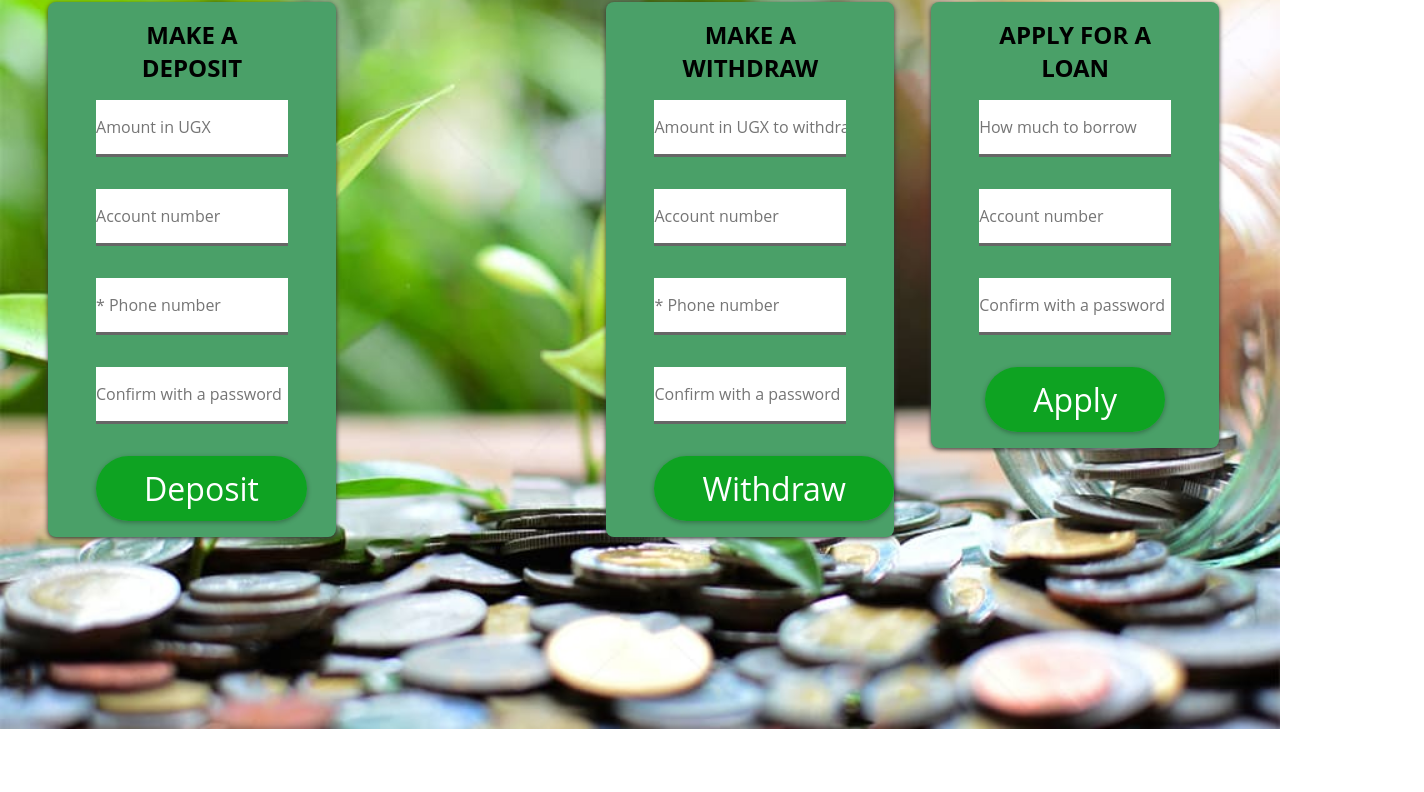
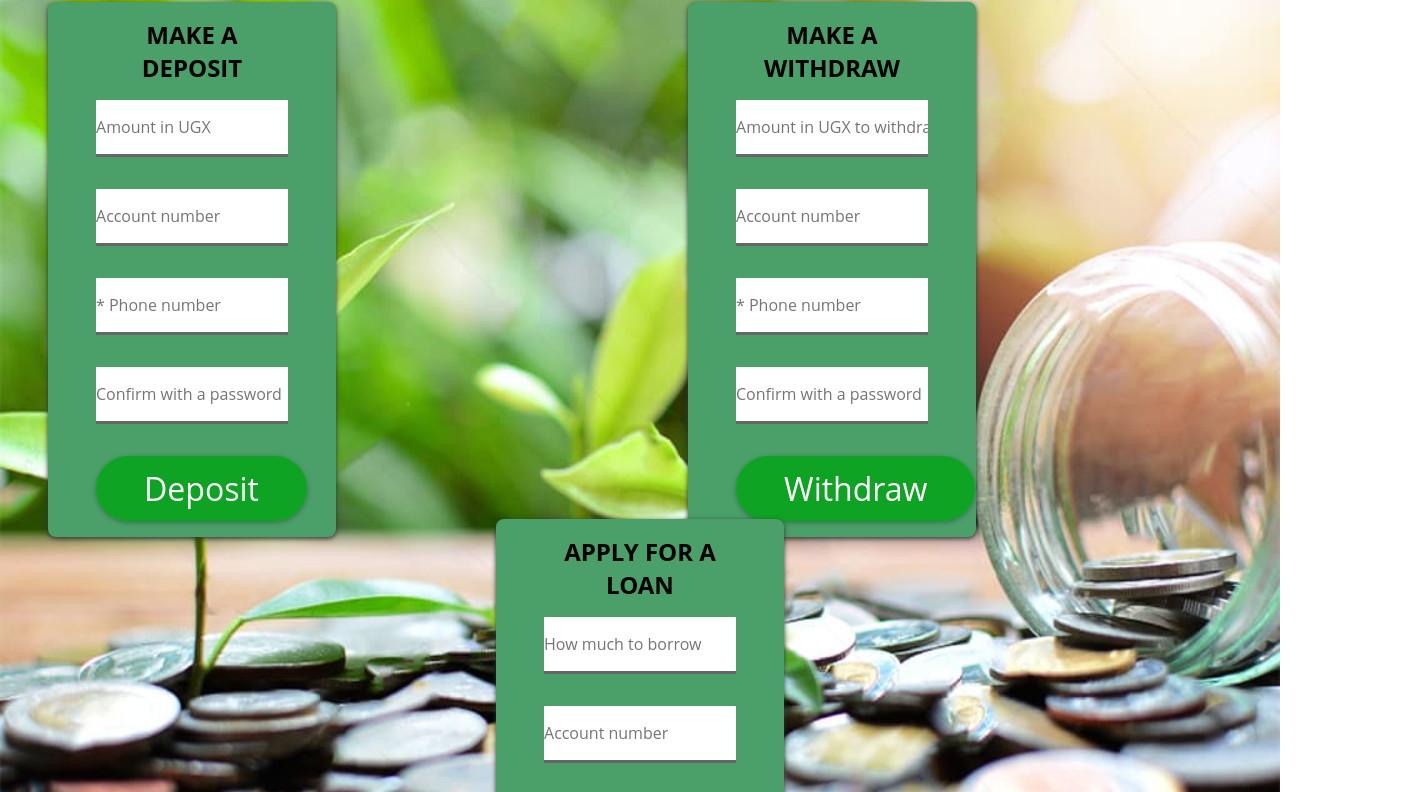
Before and after one commit to senkasimicheal/probank, a website: page views/transactions.html in a window 1280 px wide. Shown: the part 71-863 px from the top of the page, 1424 px wide, since content can reach past the window. Before the commit the page ends 800 px from the top, so only its background shows below. Drawn offline with Linux system fonts and the light colour scheme.

Commit message:
updated my views

```diff
--- a/views/style.css
+++ b/views/style.css
@@ -192,13 +192,15 @@ header #menu{
     position: relative;
 }
 
-.withd{
-    margin-left: -10%;
+.loan{
+    position: relative;
+    margin-top: 17%;
 }
-
-.loan{
-    margin: 0 10rem;
-    margin-left: -10%;
+.just{
+    display: flex;
+    align-items: center;
+    justify-content: center;
+    text-align: center;
 }
 
 .transctions .box{
--- a/views/transactions.html
+++ b/views/transactions.html
@@ -44,8 +44,9 @@
                 <input class="btn" type="submit" class="btn" value="Withdraw">
             </form>
         </div>
+    </div>
 
-        <div>
+    <div class="just">
         <form action="/loan" method="post" class="transctions loan">
             <h2>APPLY FOR A LOAN</h2>
             <input class="box" required type='currency' name="loan" placeholder='How much to borrow'/>
@@ -54,6 +55,5 @@
             <input class="btn" type="submit" class="btn" value="Apply">
         </form>
     </div>
-    </div>
 </body>
 </html>
```
Lines whose indentation alone changed are shown as unchanged.
